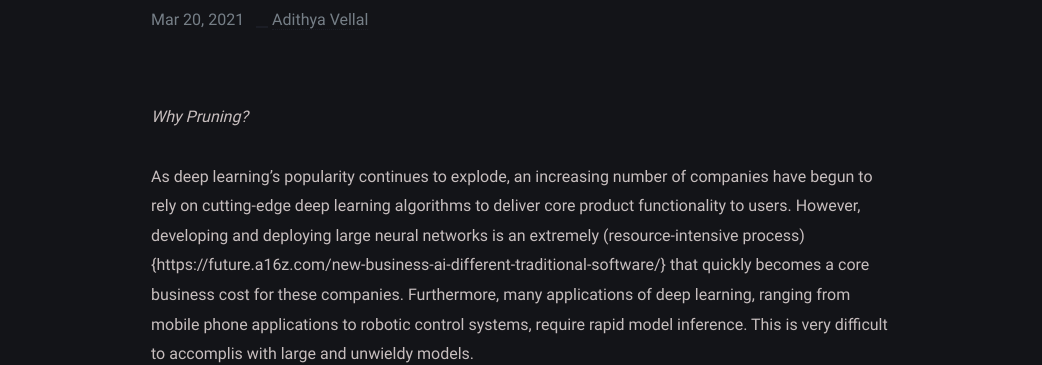
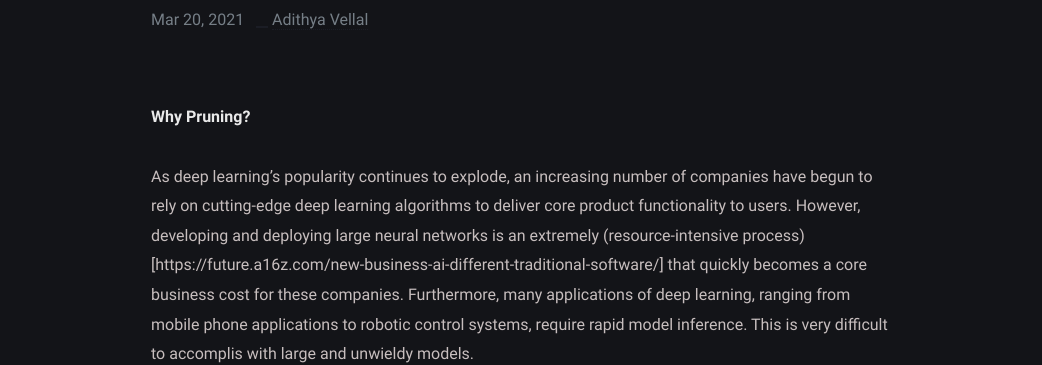
Before and after one commit to avellal14/avellal14.github.io, a Jekyll site: the page built from _posts/post2/2021-03-21-pruning.md, in a window 1280 px wide. Shown: the part 251-616 px from the top of the page, without its empty margins (119-1161 px from the left). Built offline with Jekyll 4.4.1, drawn with Linux system fonts in a browser that asks for light colours.

```diff
--- a/_posts/post2/2021-03-21-pruning.md
+++ b/_posts/post2/2021-03-21-pruning.md
@@ -5,12 +5,12 @@ date:   2021-03-21 10:00:00 +0700
 categories: jekyll update
 ---
 
-*Why Pruning?*
+**Why Pruning?**
 
 As deep learning’s popularity continues to explode, an increasing number of companies
 have begun to rely on cutting-edge deep learning algorithms to deliver core product
 functionality to users. However, developing and deploying large neural networks is an
-extremely (resource-intensive process){https://future.a16z.com/new-business-ai-different-traditional-software/}
+extremely (resource-intensive process)[https://future.a16z.com/new-business-ai-different-traditional-software/]
 that quickly becomes a core business cost for these companies. Furthermore, many applications of deep learning,
 ranging from mobile phone applications to robotic control systems, require rapid model inference.
 This is very difficult to accomplis with large and unwieldy models.
```
